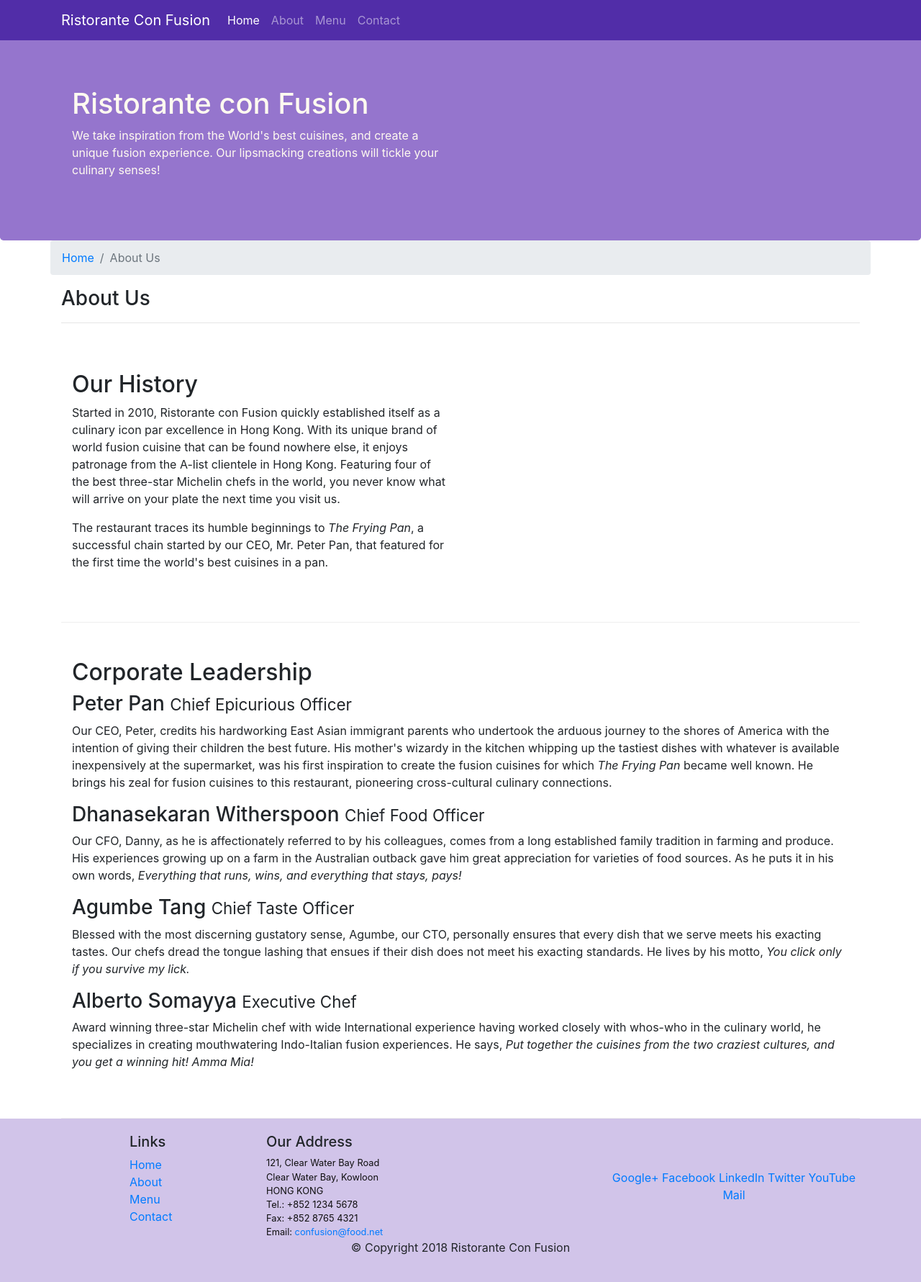
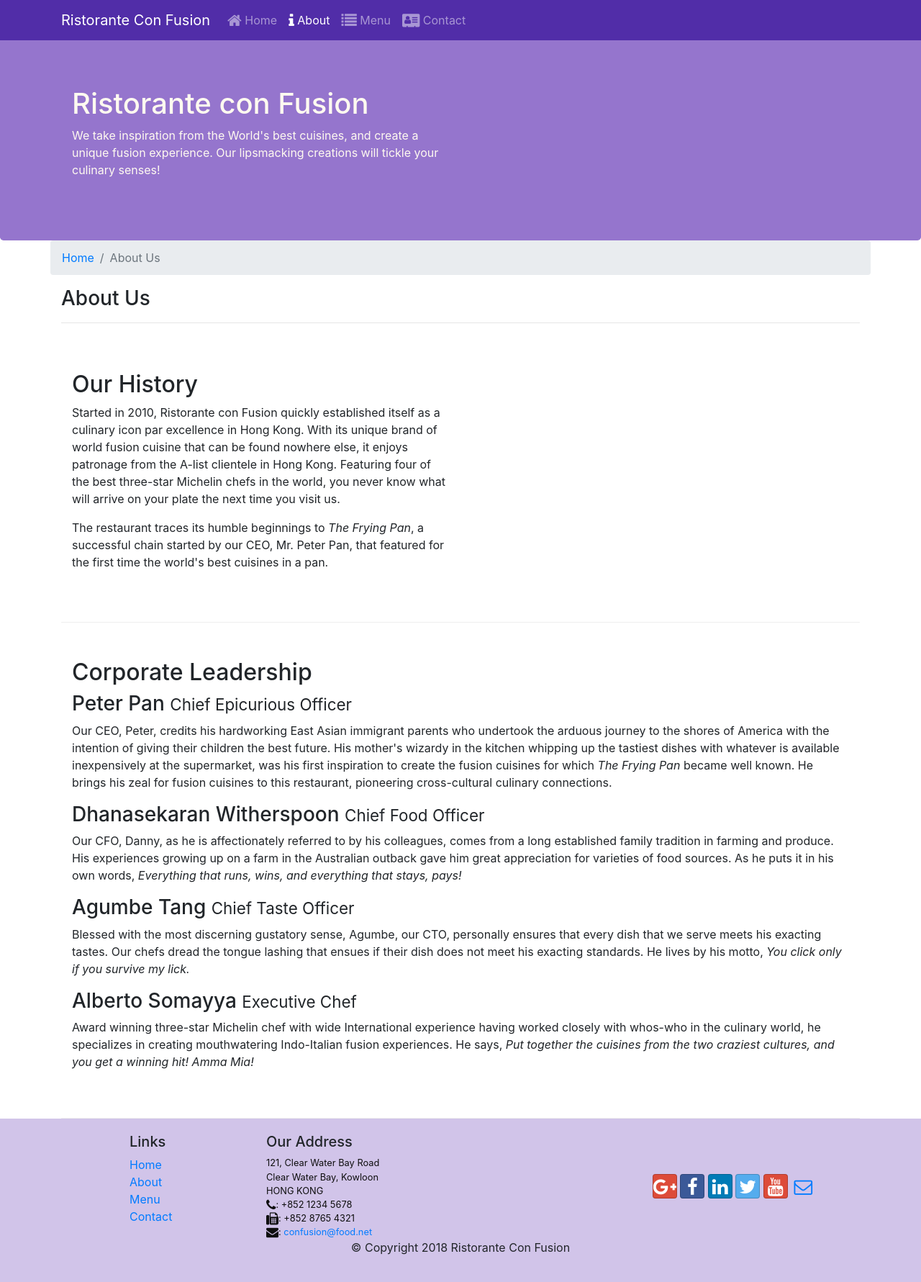
Before and after one commit to rychagov/coursera-bootstrap, a website: page aboutus.html in a window 1280 px wide. Shown: the whole page at 72% size. Drawn offline with nearby package versions, Linux system fonts and the light colour scheme.

Commit message:
Icon Fonts

```diff
--- a/aboutus.html
+++ b/aboutus.html
@@ -9,6 +9,8 @@
 
     <!-- Bootstrap CSS -->
     <link rel="stylesheet" href="node_modules/bootstrap/dist/css/bootstrap.min.css">
+    <link rel="stylesheet" href="node_modules/font-awesome/css/font-awesome.min.css">
+    <link rel="stylesheet" href="node_modules/bootstrap-social/bootstrap-social.css">
     <link href="css/styles.css" rel="stylesheet">
 
     <title>Ristorante Con Fusion: About Us</title>
@@ -25,10 +27,13 @@
         <a class="navbar-brand" href="./index.html">Ristorante Con Fusion</a>
         <div class="collapse navbar-collapse" id="Navbar">
             <ul class="navbar-nav mr-auto">
-                    <li class="nav-item active"><a class="nav-link" href="./index.html">Home</a></li>
-                    <li class="nav-item"><a class="nav-link" href="./aboutus.html">About</a></li>
-                    <li class="nav-item"><a class="nav-link" href="#">Menu</a></li>
-                    <li class="nav-item"><a class="nav-link" href="#">Contact</a></li>
+                <li class="nav-item"><a class="nav-link" href="./index.html"><span class="fa fa-home fa-lg"></span> Home</a>
+                </li>
+                <li class="nav-item active"><a class="nav-link" href="#"><span class="fa fa-info fa-lg"></span>
+                    About</a></li>
+                <li class="nav-item"><a class="nav-link" href="#"><span class="fa fa-list fa-lg"></span> Menu</a></li>
+                <li class="nav-item"><a class="nav-link" href="#"><span class="fa fa-address-card fa-lg"></span> Contact</a>
+                </li>
             </ul>
         </div>
     </div>
@@ -39,7 +44,8 @@
         <div class="row row-header">
             <div class="col-12 col-sm-6">
                 <h1>Ristorante con Fusion</h1>
-                    <p>We take inspiration from the World's best cuisines, and create a unique fusion experience. Our lipsmacking creations will tickle your culinary senses!</p>
+                <p>We take inspiration from the World's best cuisines, and create a unique fusion experience. Our
+                    lipsmacking creations will tickle your culinary senses!</p>
             </div>
             <div class="col-12 col-sm">
             </div>
@@ -62,8 +68,12 @@
     <div class="row row-content">
         <div class="col-12 col-sm-6">
             <h2>Our History</h2>
-                <p>Started in 2010, Ristorante con Fusion quickly established itself as a culinary icon par excellence in Hong Kong. With its unique brand of world fusion cuisine that can be found nowhere else, it enjoys patronage from the A-list clientele in Hong Kong.  Featuring four of the best three-star Michelin chefs in the world, you never know what will arrive on your plate the next time you visit us.</p>
-                <p>The restaurant traces its humble beginnings to <em>The Frying Pan</em>, a successful chain started by our CEO, Mr. Peter Pan, that featured for the first time the world's best cuisines in a pan.</p>
+            <p>Started in 2010, Ristorante con Fusion quickly established itself as a culinary icon par excellence in
+                Hong Kong. With its unique brand of world fusion cuisine that can be found nowhere else, it enjoys
+                patronage from the A-list clientele in Hong Kong. Featuring four of the best three-star Michelin chefs
+                in the world, you never know what will arrive on your plate the next time you visit us.</p>
+            <p>The restaurant traces its humble beginnings to <em>The Frying Pan</em>, a successful chain started by our
+                CEO, Mr. Peter Pan, that featured for the first time the world's best cuisines in a pan.</p>
         </div>
         <div class="col col-sm">
         </div>
@@ -73,14 +83,36 @@
     <div class="row row-content">
         <div class="col-12">
             <h2>Corporate Leadership</h2>
-                <h3>Peter Pan <small>Chief Epicurious Officer</small></h3>
-                <p class="d-none d-sm-block">Our CEO, Peter, credits his hardworking East Asian immigrant parents who undertook the arduous journey to the shores of America with the intention of giving their children the best future. His mother's wizardy in the kitchen whipping up the tastiest dishes with whatever is available inexpensively at the supermarket, was his first inspiration to create the fusion cuisines for which <em>The Frying Pan</em> became well known. He brings his zeal for fusion cuisines to this restaurant, pioneering cross-cultural culinary connections.</p>
-                <h3>Dhanasekaran Witherspoon <small>Chief Food Officer</small></h3>
-                <p class="d-none d-sm-block">Our CFO, Danny, as he is affectionately referred to by his colleagues, comes from a long established family tradition in farming and produce. His experiences growing up on a farm in the Australian outback gave him great appreciation for varieties of food sources. As he puts it in his own words, <em>Everything that runs, wins, and everything that stays, pays!</em></p>
-                <h3>Agumbe Tang <small>Chief Taste Officer</small></h3>
-                <p class="d-none d-sm-block">Blessed with the most discerning gustatory sense, Agumbe, our CTO, personally ensures that every dish that we serve meets his exacting tastes. Our chefs dread the tongue lashing that ensues if their dish does not meet his exacting standards. He lives by his motto, <em>You click only if you survive my lick.</em></p>
-                <h3>Alberto Somayya <small>Executive Chef</small></h3>
-                <p class="d-none d-sm-block">Award winning three-star Michelin chef with wide International experience having worked closely with whos-who in the culinary world, he specializes in creating mouthwatering Indo-Italian fusion experiences. He says, <em>Put together the cuisines from the two craziest cultures, and you get a winning hit! Amma Mia!</em></p>
+            <h3>Peter Pan
+                <small>Chief Epicurious Officer</small>
+            </h3>
+            <p class="d-none d-sm-block">Our CEO, Peter, credits his hardworking East Asian immigrant parents who
+                undertook the arduous journey to the shores of America with the intention of giving their children the
+                best future. His mother's wizardy in the kitchen whipping up the tastiest dishes with whatever is
+                available inexpensively at the supermarket, was his first inspiration to create the fusion cuisines for
+                which <em>The Frying Pan</em> became well known. He brings his zeal for fusion cuisines to this
+                restaurant, pioneering cross-cultural culinary connections.</p>
+            <h3>Dhanasekaran Witherspoon
+                <small>Chief Food Officer</small>
+            </h3>
+            <p class="d-none d-sm-block">Our CFO, Danny, as he is affectionately referred to by his colleagues, comes
+                from a long established family tradition in farming and produce. His experiences growing up on a farm in
+                the Australian outback gave him great appreciation for varieties of food sources. As he puts it in his
+                own words, <em>Everything that runs, wins, and everything that stays, pays!</em></p>
+            <h3>Agumbe Tang
+                <small>Chief Taste Officer</small>
+            </h3>
+            <p class="d-none d-sm-block">Blessed with the most discerning gustatory sense, Agumbe, our CTO, personally
+                ensures that every dish that we serve meets his exacting tastes. Our chefs dread the tongue lashing that
+                ensues if their dish does not meet his exacting standards. He lives by his motto, <em>You click only if
+                    you survive my lick.</em></p>
+            <h3>Alberto Somayya
+                <small>Executive Chef</small>
+            </h3>
+            <p class="d-none d-sm-block">Award winning three-star Michelin chef with wide International experience
+                having worked closely with whos-who in the culinary world, he specializes in creating mouthwatering
+                Indo-Italian fusion experiences. He says, <em>Put together the cuisines from the two craziest cultures,
+                    and you get a winning hit! Amma Mia!</em></p>
         </div>
     </div>
 
@@ -104,19 +136,20 @@
                     121, Clear Water Bay Road<br>
                     Clear Water Bay, Kowloon<br>
                     HONG KONG<br>
-                        Tel.: +852 1234 5678<br>
-                        Fax: +852 8765 4321<br>
-                        Email: <a href="mailto:confusion@food.net">confusion@food.net</a>
+                    <i class="fa fa-phone fa-lg"></i>: +852 1234 5678<br>
+                    <i class="fa fa-fax fa-lg"></i>: +852 8765 4321<br>
+                    <i class="fa fa-envelope fa-lg"></i>:
+                    <a href="mailto:confusion@food.net">confusion@food.net</a>
                 </address>
             </div>
             <div class="col-12 col-sm-4 align-self-center">
                 <div class="text-center">
-                        <a href="http://google.com/+">Google+</a>
-                        <a href="http://www.facebook.com/profile.php?id=">Facebook</a>
-                        <a href="http://www.linkedin.com/in/">LinkedIn</a>
-                        <a href="http://twitter.com/">Twitter</a>
-                        <a href="http://youtube.com/">YouTube</a>
-                        <a href="mailto:">Mail</a>
+                    <a class="btn btn-social-icon btn-google" href="http://google.com/+"><i class="fa fa-google-plus"></i></a>
+                    <a class="btn btn-social-icon btn-facebook" href="http://www.facebook.com/profile.php?id="><i class="fa fa-facebook"></i></a>
+                    <a class="btn btn-social-icon btn-linkedin" href="http://www.linkedin.com/in/"><i class="fa fa-linkedin"></i></a>
+                    <a class="btn btn-social-icon btn-twitter" href="http://twitter.com/"><i class="fa fa-twitter"></i></a>
+                    <a class="btn btn-social-icon btn-google" href="http://youtube.com/"><i class="fa fa-youtube"></i></a>
+                    <a class="btn btn-social-icon" href="mailto:"><i class="fa fa-envelope-o"></i></a>
                 </div>
             </div>
         </div>
--- a/package.json
+++ b/package.json
@@ -15,6 +15,8 @@
   },
   "dependencies": {
     "bootstrap": "^4.0.0",
+    "bootstrap-social": "^5.1.1",
+    "font-awesome": "^4.7.0",
     "jquery": "^3.3.1",
     "popper.js": "^1.12.9"
   }
```
Also changed, not shown: index.html (+29 -17 lines), 1 other file. Lines whose indentation alone changed are shown as unchanged.
